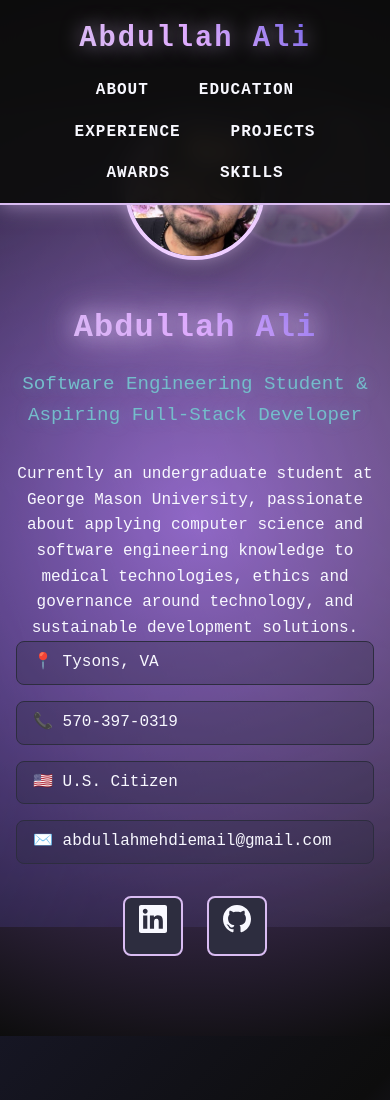
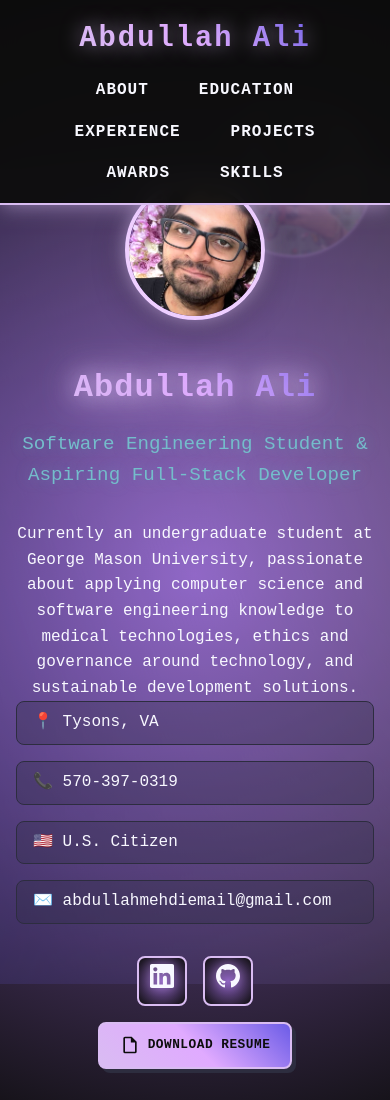
Before and after one commit to Abdullah-Mehdi/AbdullahAli, a website: page index.html in a window 390 px wide. Shown: the top 1100 px of the page. Drawn offline with Linux system fonts and the light colour scheme.

Commit message:
Added Resume and download

```diff
--- a/index.html
+++ b/index.html
@@ -67,6 +67,15 @@
                     </span>
                 </a>
             </div>
+
+            <div class="hero-actions">
+                <a href="Abdullah_Ali_Resume-9.pdf" download="Abdullah_Ali_Resume.pdf" class="download-btn">
+                    <svg width="20" height="20" viewBox="0 0 24 24" fill="currentColor">
+                        <path d="M14,2H6A2,2 0 0,0 4,4V20A2,2 0 0,0 6,22H18A2,2 0 0,0 20,20V8L14,2M18,20H6V4H13V9H18V20Z"/>
+                    </svg>
+                    Download Resume
+                </a>
+            </div>
         </div>
     </section>
 
--- a/package.json
+++ b/package.json
@@ -18,7 +18,7 @@
   "author": "Abdullah Ali <abdullahmehdiemail@gmail.com>",
   "license": "MIT",
   "devDependencies": {
-    "typescript": "^5.4.5"
+    "typescript": "^5.8.3"
   },
   "repository": {
     "type": "git",
@@ -28,7 +28,4 @@
   "engines": {
     "node": ">=16.0.0"
   }
-}devDependencies": {
-    "typescript": "^5.8.3"
-  }
 }
--- a/styles.css
+++ b/styles.css
@@ -307,59 +307,115 @@ body::after {
 
 .social-links {
     display: flex;
+    gap: 1rem;
     justify-content: center;
-    gap: 1.5rem;
     margin-top: 2rem;
 }
 
 .social-link {
-    display: inline-flex;
+    display: flex;
     align-items: center;
     justify-content: center;
-    width: 60px;
-    height: 60px;
-    background: var(--cosmic-gray);
+    width: 50px;
+    height: 50px;
+    background: var(--cosmic-gradient);
+    border: 2px solid var(--primary-purple);
+    border-radius: var(--border-radius);
     color: var(--star-white);
     text-decoration: none;
-    border-radius: var(--border-radius);
-    border: 2px solid var(--primary-purple);
     transition: var(--transition);
-    font-size: 1.5rem;
     position: relative;
     overflow: hidden;
 }
 
-.social-link svg {
-    width: 28px;
-    height: 28px;
-    fill: currentColor;
-    transition: var(--transition);
+.social-link:hover {
+    transform: translateY(-3px);
+    box-shadow: var(--glow-purple);
+    border-color: var(--nebula-pink);
 }
 
-.social-link::before {
+.social-link:hover::before {
+    content: '';
+    position: absolute;
+    top: 0;
+    left: 0;
+    right: 0;
+    bottom: 0;
+    background: var(--nebula-gradient);
+    opacity: 0.2;
+    z-index: -1;
+}
+
+.social-link svg {
+    width: 24px;
+    height: 24px;
+    filter: drop-shadow(0 0 4px rgba(217, 188, 242, 0.3));
+}
+
+/* Hero Actions */
+.hero-actions {
+    margin-top: 2rem;
+    display: flex;
+    justify-content: center;
+    gap: 1rem;
+}
+
+.download-btn {
+    display: inline-flex;
+    align-items: center;
+    gap: 0.5rem;
+    padding: 1rem 2rem;
+    background: var(--nebula-gradient);
+    color: var(--cosmic-black);
+    text-decoration: none;
+    border-radius: var(--border-radius);
+    font-family: 'Orbitron', var(--font-pixel);
+    font-weight: 700;
+    font-size: 1rem;
+    text-transform: uppercase;
+    letter-spacing: 1px;
+    transition: var(--transition);
+    position: relative;
+    overflow: hidden;
+    border: 2px solid var(--primary-purple);
+    box-shadow: var(--pixel-shadow);
+}
+
+.download-btn::before {
     content: '';
     position: absolute;
     top: 0;
     left: -100%;
     width: 100%;
     height: 100%;
-    background: var(--nebula-gradient);
+    background: linear-gradient(90deg, transparent, rgba(255, 255, 255, 0.2), transparent);
     transition: var(--transition);
 }
 
-.social-link:hover::before {
-    left: 0;
+.download-btn:hover::before {
+    left: 100%;
 }
 
-.social-link:hover {
-    transform: translateY(-5px) scale(1.1);
-    box-shadow: var(--glow-purple);
-    color: var(--cosmic-black);
+.download-btn:hover {
+    transform: translateY(-2px);
+    box-shadow: var(--glow-purple), var(--pixel-shadow);
+    background: var(--primary-purple);
 }
 
-.social-link span {
-    position: relative;
-    z-index: 1;
+.download-btn svg {
+    width: 20px;
+    height: 20px;
+}
+
+/* Pulse animation for download button */
+.download-btn:hover {
+    animation: pulse 2s infinite;
+}
+
+@keyframes pulse {
+    0% { box-shadow: var(--pixel-shadow); }
+    50% { box-shadow: var(--glow-purple), var(--pixel-shadow); }
+    100% { box-shadow: var(--pixel-shadow); }
 }
 
 /* Main Content */
@@ -725,6 +781,14 @@ body::after {
 
 /* Responsive Design */
 @media (max-width: 768px) {
+    .header {
+        position: fixed;
+        top: 0;
+        left: 0;
+        right: 0;
+        z-index: 1000;
+    }
+
     .nav {
         flex-direction: column;
         padding: 1rem;
@@ -738,7 +802,7 @@ body::after {
     }
 
     .hero {
-        padding: 120px 1rem 80px;
+        padding: 180px 1rem 80px; /* Increased top padding to account for larger mobile header */
         min-height: 80vh;
     }
 
@@ -780,6 +844,15 @@ body::after {
         width: 160px;
         height: 160px;
     }
+
+    .download-btn {
+        padding: 0.8rem 1.5rem;
+        font-size: 0.9rem;
+    }
+
+    .hero-actions {
+        margin-top: 1.5rem;
+    }
 }
 
 @media (max-width: 480px) {
@@ -803,6 +876,16 @@ body::after {
     .project-links {
         flex-direction: column;
     }
+
+    .download-btn {
+        padding: 0.7rem 1.2rem;
+        font-size: 0.8rem;
+        letter-spacing: 0.5px;
+    }
+
+    .hero-actions {
+        margin-top: 1rem;
+    }
 }
 
 /* Animation classes */
@@ -820,6 +903,13 @@ body::after {
 /* Smooth scrolling offset for fixed header */
 html {
     scroll-padding-top: 100px;
+}
+
+/* Mobile scroll padding adjustment */
+@media (max-width: 768px) {
+    html {
+        scroll-padding-top: 140px; /* Account for taller mobile header */
+    }
 }
 
 /* Custom scrollbar */
```
Also changed, not shown: 1 other file.
